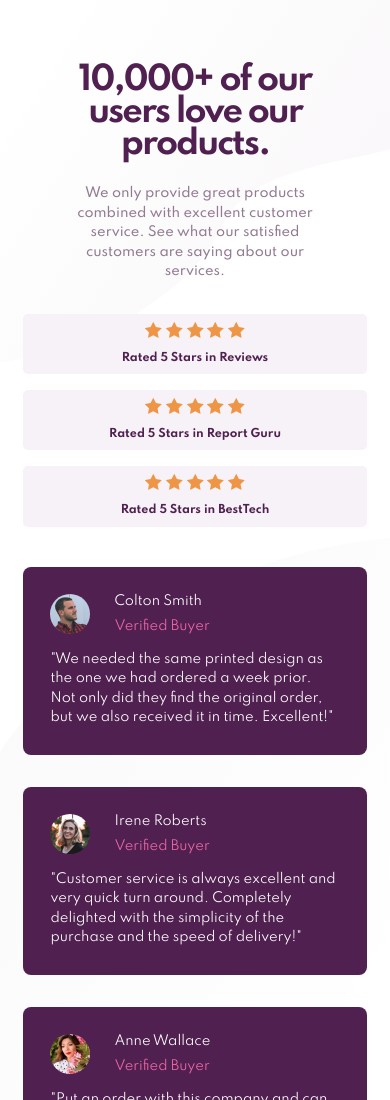
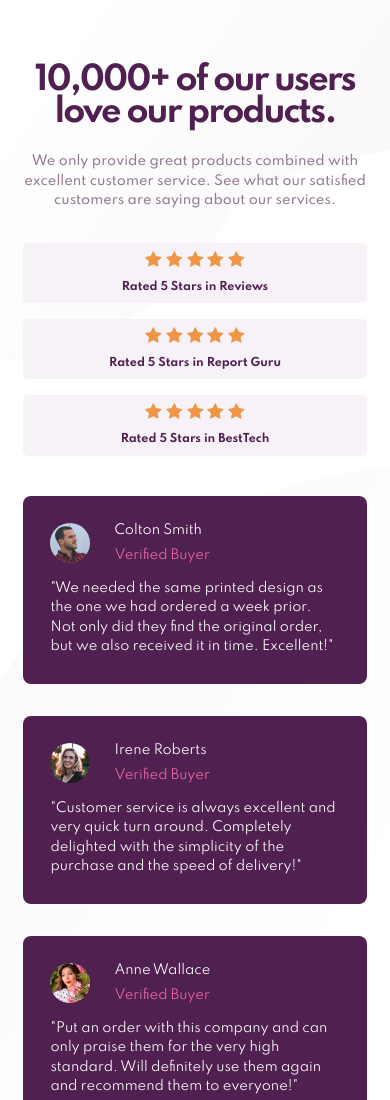
Before and after one commit to PhoenixDev22/Frontend-Mentor-Social-proof-section, a plain HTML site: page index.html in a window 390 px wide. Shown: the top 1100 px of the page. Drawn offline with Linux system fonts and the light colour scheme.

Commit message:
Update main.css
Adjust the paragraph padding.

```diff
--- a/main.css
+++ b/main.css
@@ -292,7 +292,7 @@ main>.testimonial-row{
         padding-top: 4rem;
     }
     .main__section{
-        padding:0 3.5rem 1.5rem 3.5rem
+           padding: 0 1.5rem 1.5rem 1.5rem;
     }
     .main__section .title{
         font-size: 2rem;
```
